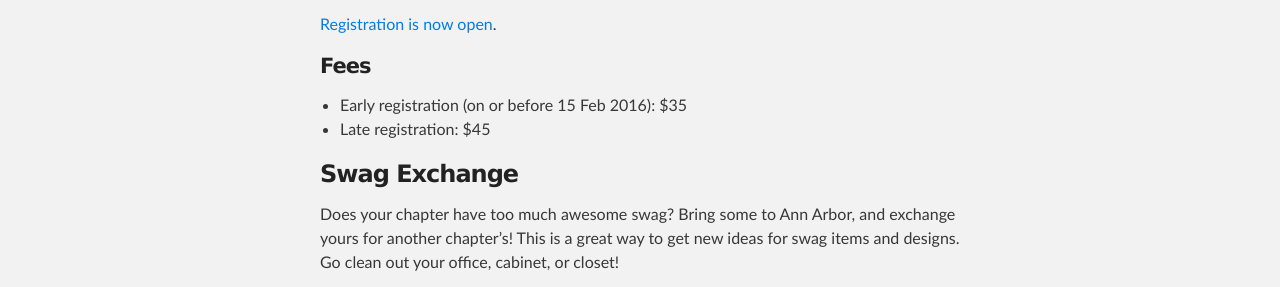
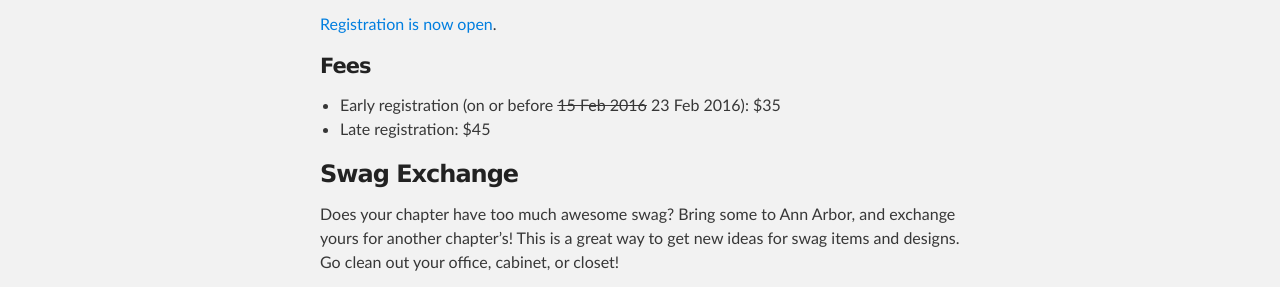
Before and after one commit to hkncon2016/hkncon2016.github.io, a Jekyll site: the page built from index.md, in a window 1280 px wide. Shown: the part 666-953 px from the top of the page. Built offline with Jekyll 4.4.1, drawn with Linux system fonts in a browser that asks for light colours.

Commit message:
Update index.md

```diff
--- a/index.md
+++ b/index.md
@@ -15,7 +15,7 @@ we're excited for what's to come.
 [Registration is now open](https://fs25.formsite.com/ieeevcep/form74/index.html?1452027086839).
 
 #### Fees
- - Early registration (on or before 15 Feb 2016): $35
+ - Early registration (on or before ~~15 Feb 2016~~ 23 Feb 2016): $35
  - Late registration: $45
 
 ### Swag Exchange
```
